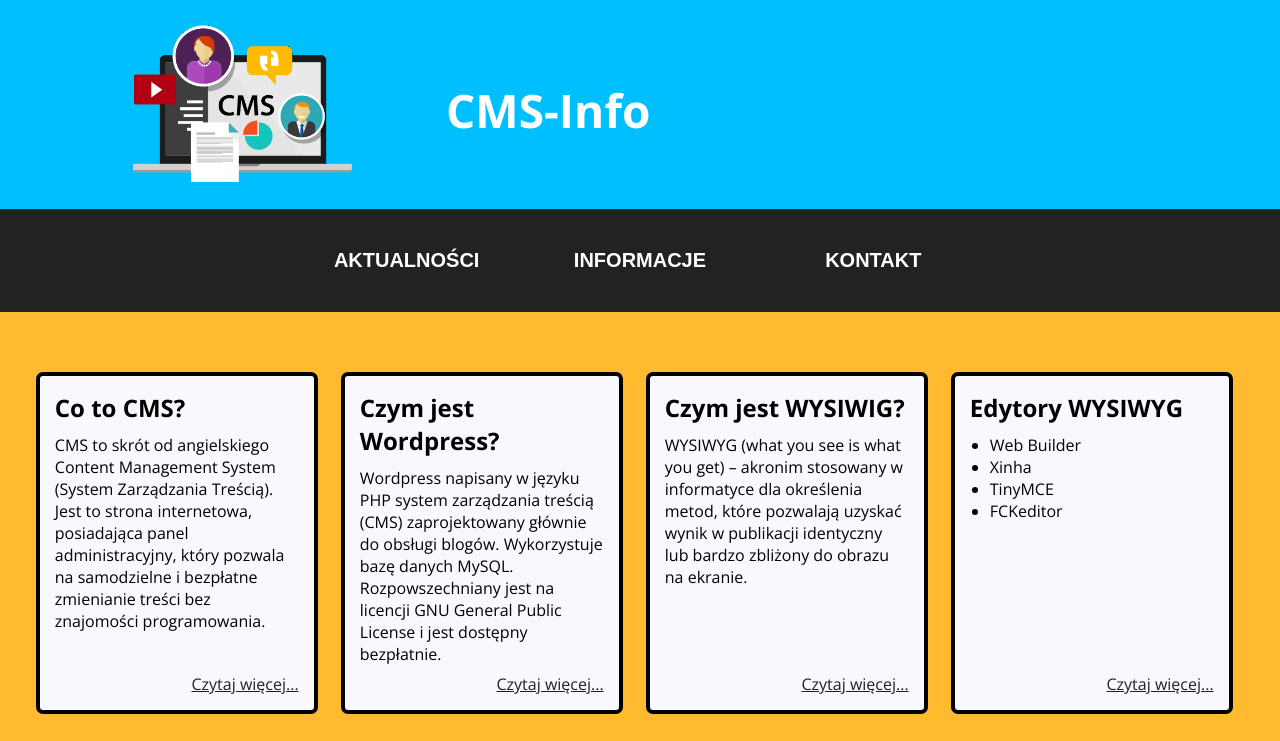
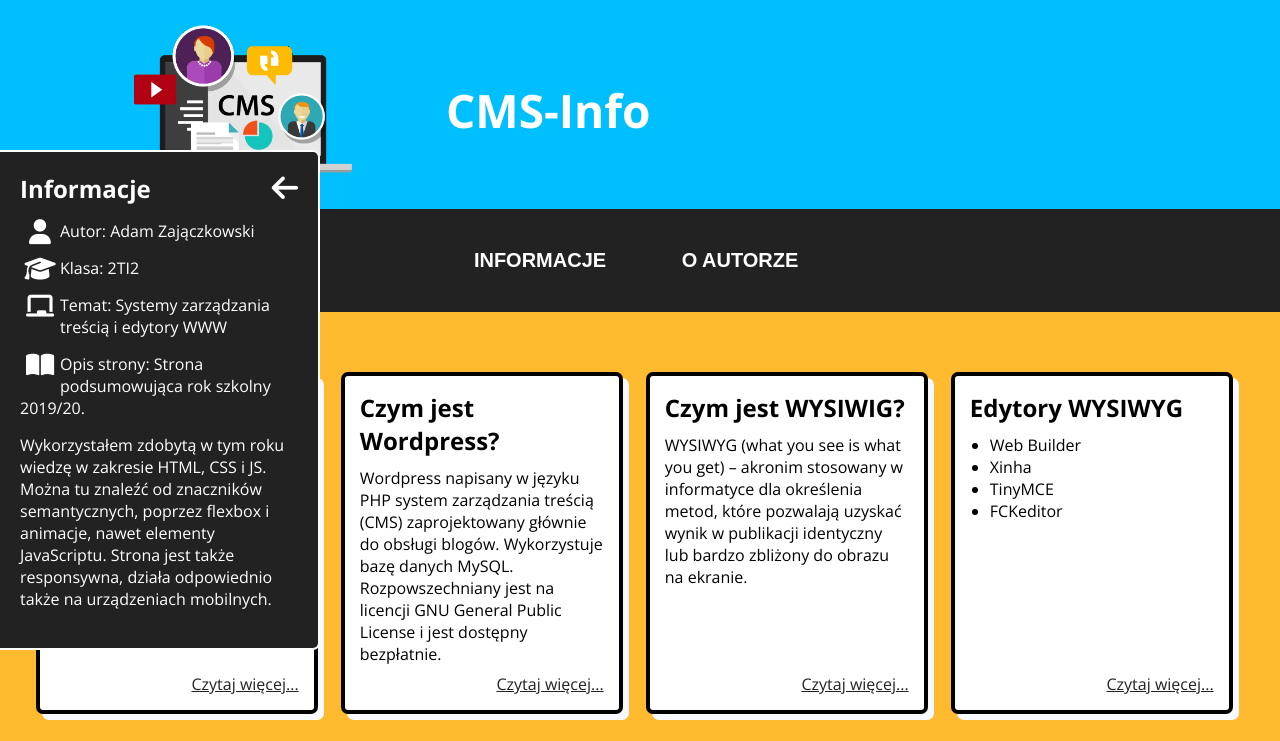
Before and after one commit to TheMrZax/cmsy, a plain HTML site: page index.html in a window 1280 px wide. Both pictures are taken after a click on the button "INFORMACJE". Shown: the top 741 px of the page. Drawn offline with nearby package versions, Linux system fonts and the light colour scheme.

Commit message:
Asides, navigation

```diff
--- a/index.html
+++ b/index.html
@@ -4,6 +4,9 @@
 <head>
     <meta charset="UTF-8">
     <meta name="viewport" content="width=device-width, initial-scale=1.0">
+    <meta name='author' content="Adam Zajączkowski 2TI2">
+    <meta name="description"
+        content="Strona jest w pełni responsywna. Oznacza to, że możemy ją otworzyć na dowolnym urządzeniu i strona będzie się dobrze wyświetlać. Możemy to sprawdzić najszybciej w narzędziach developerskich przeglądarki. Aby ten efekt uzyskać, skorzystałem z @media w CSS, w których opisałem jakie wartości mają przybierać selektory dla danych rozdzielczości. W stronie wykorzystałem także JavaScript, a konkretniej bibliotekę jQuery, która pozwoliła mi na napisanie pop-upów oraz menu hamburger dla urządzeń mobilnych. Skorzystałem także z CSSowych pseudoelementów, dzięki którym uzyskałem ładną animację najechania na przycisk. Podczas układania elementów na stronie, korzystałem głównie z flexboxa. Zarówno cały układ strony (header, nav, itd.), jak i zawartość maina jest zrobiona za pomocą flexboxa.">
     <link href="https://fonts.googleapis.com/css2?family=Open+Sans:wght@400;700&display=swap" rel="stylesheet">
     <script src="https://kit.fontawesome.com/688478386a.js" crossorigin="anonymous"></script>
     <script src="https://code.jquery.com/jquery-3.5.1.min.js"
@@ -27,14 +30,12 @@
                 <i class="fas fa-times off"></i>
             </div>
             <div class="content display-flex off">
-                <button>Aktualności</button>
                 <button>Informacje</button>
                 <button>Kontakt</button>
             </div>
             <div class="content-pc">
-                <button>Aktualności</button>
                 <button>Informacje</button>
-                <button>Kontakt</button>
+                <button>O autorze</button>
             </div>
         </nav>
         <main>
@@ -48,8 +49,10 @@
             <div class="overlay">
                 <div class="read-more art1">
                     <div class="close"><i class="fas fa-times off"></i></div>
+                    <div class="paragraph-hover">
                         <h2>Co to jest CMS?</h2>
-                    <p>Skrót CMS pochodzi od anglojęzycznej nazwy Content Management System, co w tłumaczeniu oznacza
+                        <p>Skrót CMS pochodzi od anglojęzycznej nazwy Content Management System, co w tłumaczeniu
+                            oznacza
                             System Zarządzania Treścią. Jest to oprogramowanie, do którego dostęp może mieć każdy
                             użytkownik. Służy do samodzielnego publikowania treści na stronach internetowych, ich
                             modyfikowania czy organizowania.</p>
@@ -63,9 +66,12 @@
                             czasu na poznanie jego działania, ale w większości przypadków posługiwanie się nim jest dość
                             intuicyjne. Zazwyczaj po lewej stronie ekranu znajduje się panel kontrolny, którego sekcje
                             odpowiadają sekcjom na stronie internetowej. Na przykład: utwórz artykuł, kategorie, media,
-                        menu, moduły. Dzięki temu możesz samodzielnie dodawać wpisy do firmowego bloga, zmieniać treść
-                        opisów produktów, aktualizować ofertę, zarządzać newsletterem, obsługiwać sklep online, dodawać
+                            menu, moduły. Dzięki temu możesz samodzielnie dodawać wpisy do firmowego bloga, zmieniać
+                            treść
+                            opisów produktów, aktualizować ofertę, zarządzać newsletterem, obsługiwać sklep online,
+                            dodawać
                             zdjęcia, tabele czy animacje. </p>
+                    </div>
                     <h2>Dwa podstawowe typy systemów CMS</h2>
                     <p>Wszystkie systemy CMS można podzielić na dwa podstawowe typy. Są to:</p>
                     <ul>
@@ -629,7 +635,37 @@
     </div>
     <footer>Adam Zajączkowski 2TI2. 2020-2020 &copy;</footer>
     </div>
-
+    <aside class="informations">
+        <h1>Informacje</h1>
+        <div class="back info"><i class="fas fa-arrow-left"></i></div>
+        <p>
+            <div class="icon"><i class="fas fa-user"></i></div>Autor: Adam Zajączkowski
+        </p>
+        <p>
+            <div class="icon"><i class="fas fa-graduation-cap"></i></div>Klasa: 2TI2
+        </p>
+        <p>
+            <div class="icon"><i class="fas fa-chalkboard"></i></div>Temat: Systemy zarządzania treścią i edytory WWW
+        </p>
+        <p>
+            <div class="icon"><i class="fas fa-book-open"></i></div>Opis strony: Strona podsumowująca rok szkolny
+            2019/20.
+        </p>
+        <p>Wykorzystałem zdobytą w tym roku wiedzę w zakresie HTML, CSS i JS. Można tu znaleźć od znaczników
+            semantycznych, poprzez flexbox i animacje, nawet elementy JavaScriptu. Strona jest także responsywna, działa
+            odpowiednio także na urządzeniach mobilnych.</p>
+    </aside>
+    <aside class="about">
+        <h1>O autorze</h1>
+        <div class="back about"><i class="fas fa-arrow-left"></i></div>
+        <p>Cześć!</p>
+        <p>Jestem Adam, mam 17 lat (jeszcze!) i bardzo lubię pisać strony internetowe.</p>
+        <p>Swoją przygodę z Front-endem zacząłem właśnie w tym roku szkolnym - od kanału Pasja Informatyki, poprzez
+            facebookowe fora i profesjonalne pisma z branży, do kursów na platformie Udemy.</p>
+        <p>Oprócz pisania stron internetowych, uwielbiam także grać na gitarze, jeździć na rowerze, majsterkować,
+            wypalać na drewnie, układać puzzle, czytać..., zbyt dużo by wymienić wszystko.</p>
+        <p>Z radością patrzę na nadchodzący czas, bo wiem, że przyniesie dużo dobrego!</p>
+    </aside>
     <script src="script.js"></script>
 </body>
 
--- a/script.js
+++ b/script.js
@@ -32,3 +32,29 @@ $('.close,.overlay').on('click', function () {
     $('div.read-more').removeClass('active')
     $('.overlay').removeClass("active")
 })
+
+const navOffset = $('nav').offset().top;
+
+$(document).on('scroll', function () {
+    if ($(window).width() > 960) { //tylko dla szerokich monitorów
+        if ($(window).scrollTop() >= navOffset) {
+            $("nav").addClass("active");
+        } else if ($(window).scrollTop() <= navOffset) {
+            $("nav").removeClass("active");
+        }
+    }
+});
+
+$('nav .content-pc button:nth-of-type(1)').on('click', function () {
+    $('aside.informations').addClass('active')
+})
+$('nav .content-pc button:nth-of-type(2)').on('click', function () {
+    $('aside.about').addClass('active')
+})
+
+$('aside .info').on('click', function () {
+    $('aside.informations').removeClass('active')
+})
+$('aside .about').on('click', function () {
+    $('aside.about').removeClass('active')
+})
--- a/style.css
+++ b/style.css
@@ -50,6 +50,17 @@ header .title {
     color: white;
 }
 
+nav {
+    position: static;
+}
+
+nav.active {
+    position: fixed;
+    top: 0;
+    left: 0;
+    z-index: 8;
+    width: 100%;
+}
 
 nav .fas {
     display: block;
@@ -125,7 +136,8 @@ main article {
     position: relative;
     z-index: 0;
     /* border-radius: 20px; */
-    background-color: ghostwhite;
+    background-color: white;
+    box-shadow: 6px 6px ghostwhite;
     border: 4px solid black;
     border-radius: 7px;
 }
@@ -172,10 +184,10 @@ footer {
 }
 
 div.read-more {
-    display: none;
     overflow: scroll;
     overflow-x: hidden;
     position: absolute;
+    opacity: 0;
     border-radius: 7px;
     top: 50%;
     left: 50%;
@@ -185,7 +197,8 @@ div.read-more {
     padding: 20px;
     border: 4px solid black;
     background-color: rgb(255, 255, 255);
-    z-index: 4;
+    z-index: -1;
+    transition: .3s;
 }
 
 div.read-more h2 {
@@ -211,7 +224,8 @@ div.read-more img {
 }
 
 div.read-more.active {
-    display: block;
+    opacity: 1;
+    z-index: 4;
 }
 
 div.read-more .close {
@@ -230,28 +244,53 @@ div.read-more .close {
     cursor: pointer;
 }
 
+aside {
+    position: fixed;
+    width: 25vw;
+    height: 500px;
+    top: 50%;
+    left: -100vw;
+    background-color: #222;
+    transform: translateY(-50%);
+    border-radius: 0 7px 7px 0;
+    color: white;
+    padding: 20px;
+    transition: .5s;
+    border-top: 2px solid;
+    border-right: 2px solid;
+    border-bottom: 2px solid;
+}
 
-/* .overlay {
-    position: fixed;
-    top: 0;
+aside.informations.active {
     left: 0;
-    ddisplay: none;
-    width: 100%;
-    height: 100%;
-    background-color: rgba(0, 0, 0, 0.3);
-    z-index: 3;
-} */
+}
 
-/* .one,
-.two,
-.three,
-.four,
-.five,
-.six,
-.seven,
-.eight {
-    display: block;
-} */
+aside.about.active {
+    left: 0;
+}
+
+aside .back {
+    position: absolute;
+    top: 15px;
+    right: 20px;
+    font-size: 30px;
+    cursor: pointer;
+}
+
+aside p {
+    margin-top: 15px;
+}
+
+.informations .icon {
+    width: 40px;
+    text-align: center;
+    line-height: 30px;
+    float: left;
+}
+
+.informations .icon .fas {
+    font-size: 25px;
+}
 
 @media (orientation:landscape) {
     header .logo img {
@@ -382,7 +421,7 @@ div.read-more .close {
         display: flex;
         justify-content: space-around;
         padding: 20px 0;
-        max-width: 700px;
+        max-width: 400px;
         margin: 0 auto;
     }
 
@@ -393,6 +432,7 @@ div.read-more .close {
         color: white;
         background: none;
         border: none;
+        outline-color: white;
         font-size: 20px;
         font-weight: bold;
         text-transform: uppercase;
```
Lines whose indentation alone changed are shown as unchanged.
